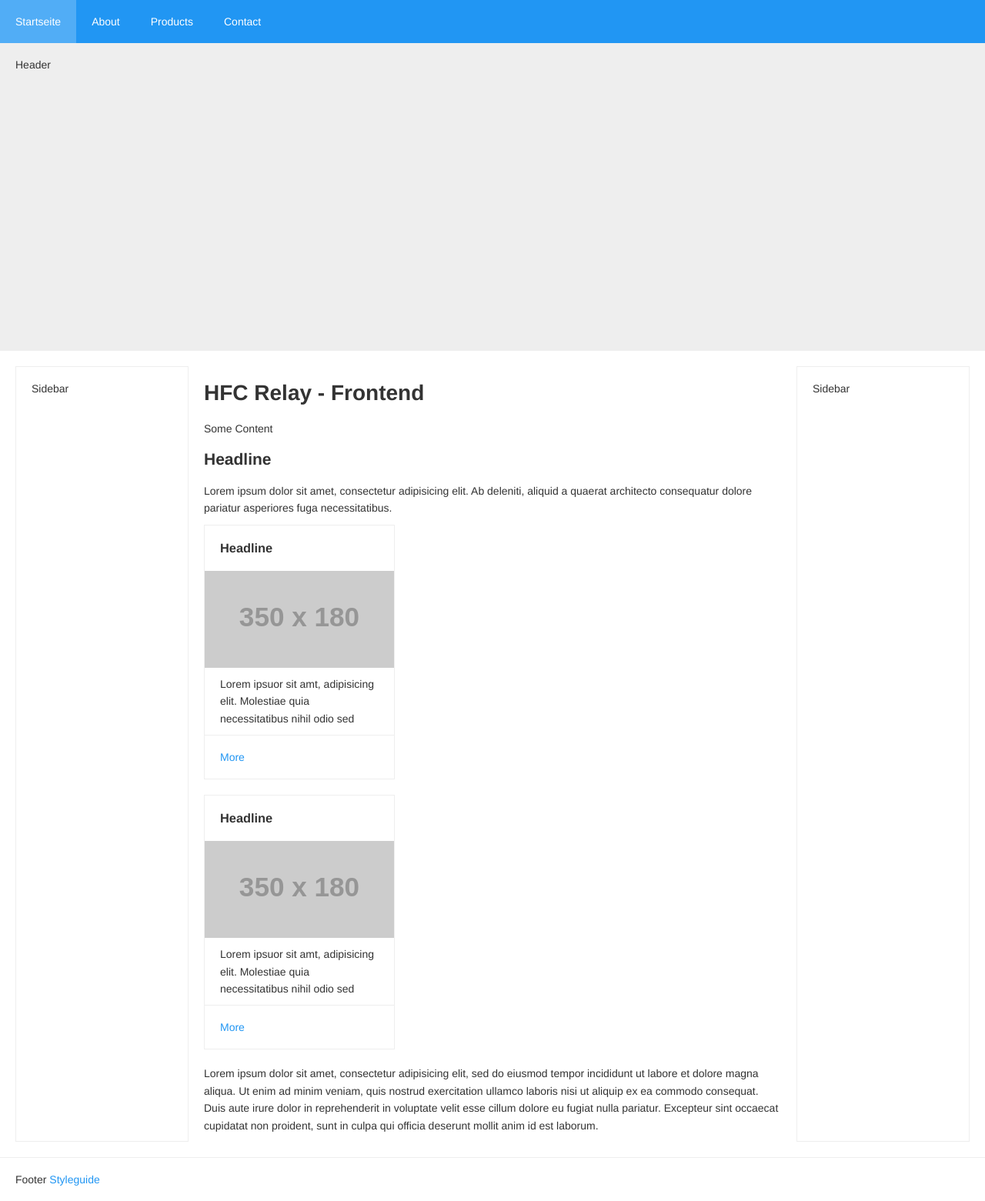
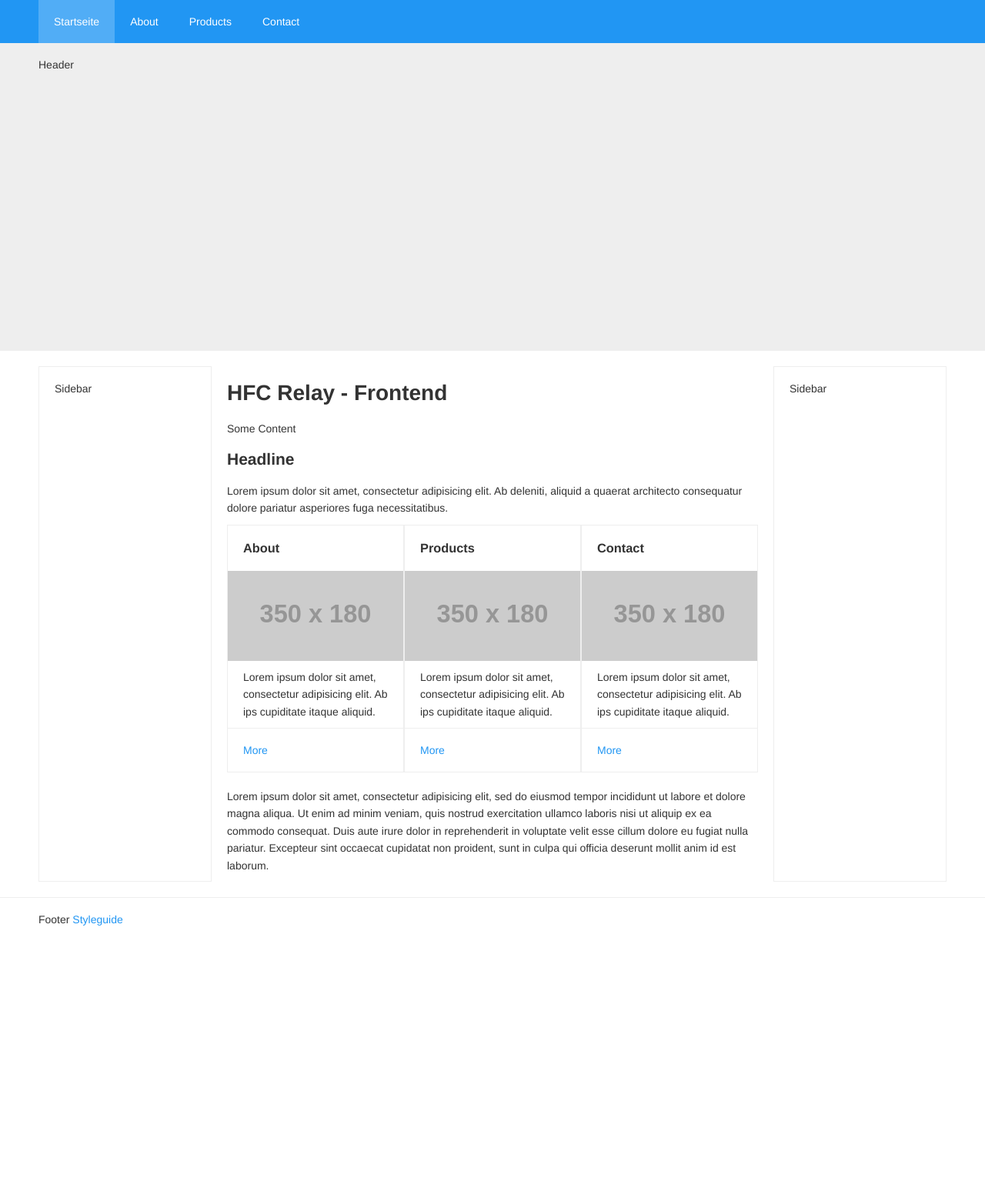
Before and after one commit to NilsDannemann/j_hfc_relay, a Jekyll site: the page built from index.html, in a window 1280 px wide. Shown: the whole page at 77% size. Built offline with Jekyll 4.4.1, drawn with Linux system fonts in a browser that asks for light colours; after the commit the page ends 1223 px from its top, so only the background shows below that.

Commit message:
[update] damn teasers

```diff
--- a/_components/teaser.html
+++ b/_components/teaser.html
@@ -1,5 +1,5 @@
 ---
-title: Basic Teaser
+title: Teaser x 3
 scss: '/_includes/components/teaser/_teaser.scss'
 type: teaser
 usage: "A pretty basic Teaser."
--- a/_includes/_config.scss
+++ b/_includes/_config.scss
@@ -45,7 +45,7 @@ $breakpoints: (
 	'small'  : 641px,
 	'medium' : 769px,
 	'large'  : 960px,
-	'x-large': 1280px
+	'x-large': 1180px
 );
 
 /* =======================================*/
@@ -123,7 +123,7 @@ $teaser-lines-to-show: 3;
 /*
 /* =======================================*/
 
-@mixin flexbox($direction: 'row', $wrap: 'nowrap') {
+@mixin flexbox($direction: 'row') {
 	display: table-cell; // IE9 FALLBACK
 	display: -webkit-box;
 	display: -moz-box;
@@ -143,15 +143,6 @@ $teaser-lines-to-show: 3;
 		-ms-flex-direction: column;
 		flex-direction: column;
 	}
-	@if $wrap == 'nowrap' {
-		-webkit-flex-wrap: nowrap;
-		-ms-flex-wrap: nowrap;
-		flex-wrap: nowrap;
-	} @else {
-		-webkit-flex-wrap: wrap;
-		-ms-flex-wrap: wrap;
-		flex-wrap: wrap;
-	}
 }
 @mixin flexbox-width($width: 50%) {
 	-webkit-box-flex: 1;
--- a/_includes/components/teaser/teaser.html
+++ b/_includes/components/teaser/teaser.html
@@ -1,12 +1,42 @@
+<section style="display: flex;">
+
 	<article class="teaser">
-	<a class="teaser__title" href="{% if include.link != null %}{{ include.link }}{% else %}#{% endif %}">
-		<h3>{% if include.title != null %}{{ include.title }}{% else %}Headline{% endif %}</h3>
+		<a class="teaser__title" href="{% if include.link1 != null %}{{ include.link1 }}{% else %}#{% endif %}">
+			<h3>{% if include.title1 != null %}{{ include.title1 }}{% else %}Headline{% endif %}</h3>
 		</a>
-	<a class="teaser__img" href="{% if include.link != null %}{{ include.link }}{% else %}#{% endif %}">
+		<a class="teaser__img" href="{% if include.link1 != null %}{{ include.link1 }}{% else %}#{% endif %}">
 			<img src="http://placehold.it/350x180/eeeeee" alt="image" />
 		</a>
 		<p class="teaser__content">
-		{% if include.text != null %}{{ include.text }}{% else %}Text{% endif %}
+			{% if include.text1 != null %}{% if include.text1 == "lorem" %}Lorem ipsum dolor sit amet, consectetur adipisicing elit. Ab ips cupiditate itaque aliquid.{% else %}{{ include.text1 }}{% endif %}{% else %}Text{% endif %}
 		</p>
-	<a class="teaser__link" href="{% if include.link != null %}{{ include.link }}{% else %}#{% endif %}">More</a>
+		<a class="teaser__link" href="{% if include.link1 != null %}{{ include.link1 }}{% else %}#{% endif %}">More</a>
 	</article>
+
+	<article class="teaser">
+		<a class="teaser__title" href="{% if include.link2 != null %}{{ include.link2 }}{% else %}#{% endif %}">
+			<h3>{% if include.title2 != null %}{{ include.title2 }}{% else %}Headline{% endif %}</h3>
+		</a>
+		<a class="teaser__img" href="{% if include.link2 != null %}{{ include.link2 }}{% else %}#{% endif %}">
+			<img src="http://placehold.it/350x180/eeeeee" alt="image" />
+		</a>
+		<p class="teaser__content">
+			{% if include.text2 != null %}{% if include.text2 == "lorem" %}Lorem ipsum dolor sit amet, consectetur adipisicing elit. Ab ips cupiditate itaque aliquid.{% else %}{{ include.text2 }}{% endif %}{% else %}Text{% endif %}
+		</p>
+		<a class="teaser__link" href="{% if include.link2 != null %}{{ include.link2 }}{% else %}#{% endif %}">More</a>
+	</article>
+
+	<article class="teaser">
+		<a class="teaser__title" href="{% if include.link3 != null %}{{ include.link3 }}{% else %}#{% endif %}">
+			<h3>{% if include.title3 != null %}{{ include.title3 }}{% else %}Headline{% endif %}</h3>
+		</a>
+		<a class="teaser__img" href="{% if include.link3 != null %}{{ include.link3 }}{% else %}#{% endif %}">
+			<img src="http://placehold.it/350x180/eeeeee" alt="image" />
+		</a>
+		<p class="teaser__content">
+			{% if include.text3 != null %}{% if include.text3 == "lorem" %}Lorem ipsum dolor sit amet, consectetur adipisicing elit. Ab ips cupiditate itaque aliquid.{% else %}{{ include.text3 }}{% endif %}{% else %}Text{% endif %}
+		</p>
+		<a class="teaser__link" href="{% if include.link3 != null %}{{ include.link3 }}{% else %}#{% endif %}">More</a>
+	</article>
+
+</section>
--- a/index.html
+++ b/index.html
@@ -11,9 +11,7 @@ mnav_position: 1
 
 <p>Lorem ipsum dolor sit amet, consectetur adipisicing elit. Ab deleniti, aliquid a quaerat architecto consequatur dolore pariatur asperiores fuga necessitatibus.</p>
 
-{% include components/teaser/teaser.html title="Headline" text="Lorem ipsuor sit amt, adipisicing elit. Molestiae quia necessitatibus nihil odio sed eaque, vel eos temporibus voluptates debitis. Facere veniam itatis doloremque sequi repellat, accusamus, nihil adipisci aliquid?" link="contact" %}
-
-{% include components/teaser/teaser.html title="Headline" text="Lorem ipsuor sit amt, adipisicing elit. Molestiae quia necessitatibus nihil odio sed eaque, vel eos temporibus voluptates debitis. Facere veniam itatis doloremque sequi repellat, accusamus, nihil adipisci aliquid?" link="contact" %}
+{% include components/teaser/teaser.html title1="About" title2="Products" title3="Contact" text1="lorem" text2="lorem" text3="lorem" %}
 
 <p>Lorem ipsum dolor sit amet, consectetur adipisicing elit, sed do eiusmod
 tempor incididunt ut labore et dolore magna aliqua. Ut enim ad minim veniam,
```
Lines whose indentation alone changed are shown as unchanged.
